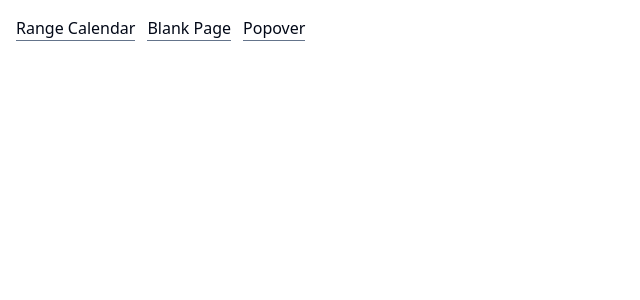
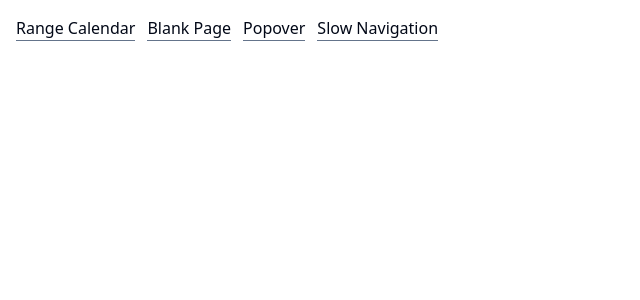
Before and after one commit to anatolzak/shadcn-svelte-range-calendar-position-bug-on-page-change, a SvelteKit app: page /blank in a window 1280 px wide. Shown: the top 300 px of the page, without its empty margins (0-640 px from the left). Built offline with nearby package versions, Linux system fonts and the light colour scheme.

Commit message:
added slow page

```diff
--- a/src/routes/+layout.svelte
+++ b/src/routes/+layout.svelte
@@ -21,5 +21,11 @@
   >
     Popover
   </a>
+  <a
+    class="border-b border-b-muted-foreground"
+    href="/slow"
+  >
+    Slow Navigation
+  </a>
 </div>
 <slot />
--- /dev/null
+++ b/src/routes/slow/+page.server.ts
@@ -0,0 +1,6 @@
+import type { PageServerLoad } from './$types';
+
+export const load = (async () => {
+  await new Promise(r => setTimeout(r, 500));
+  return {};
+}) satisfies PageServerLoad;
```
Also changed, not shown: src/routes/slow/+page.svelte (added).
